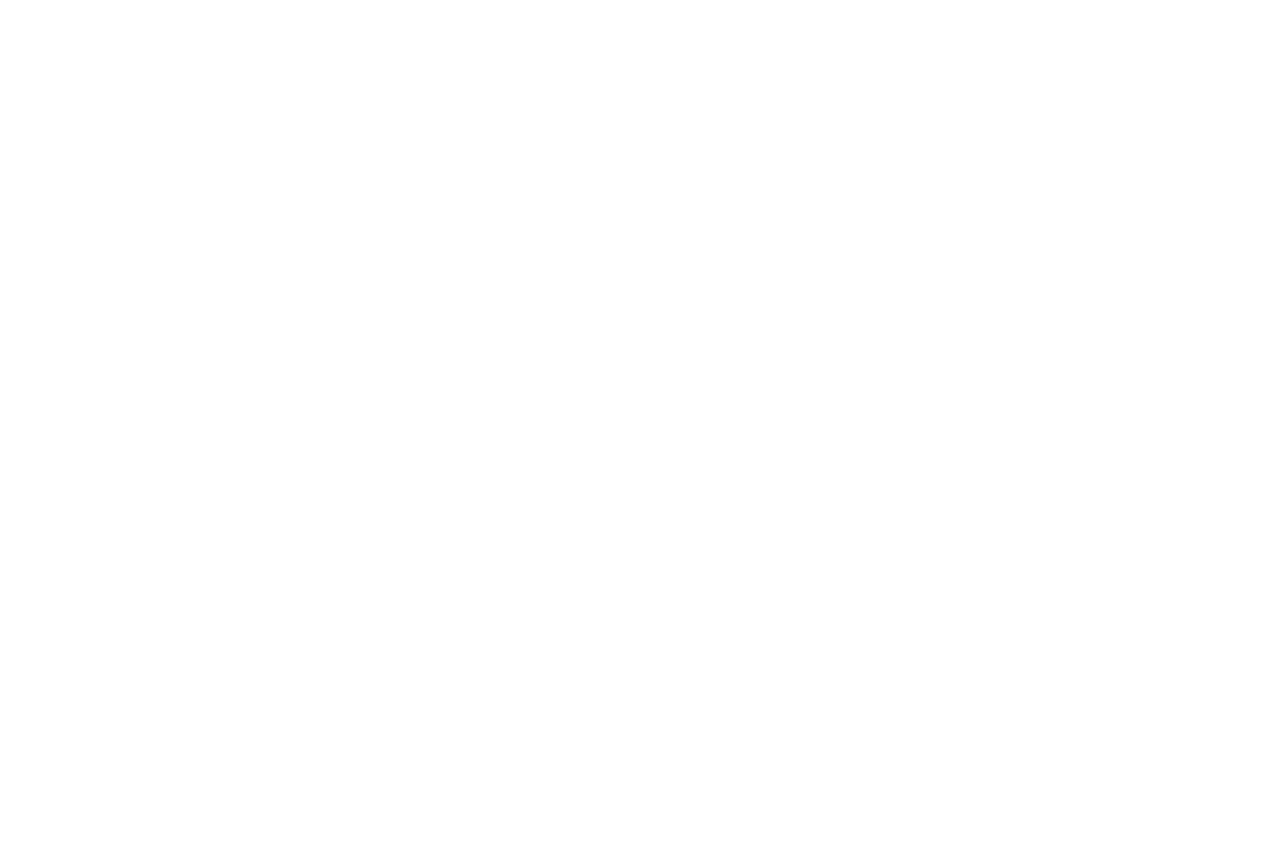
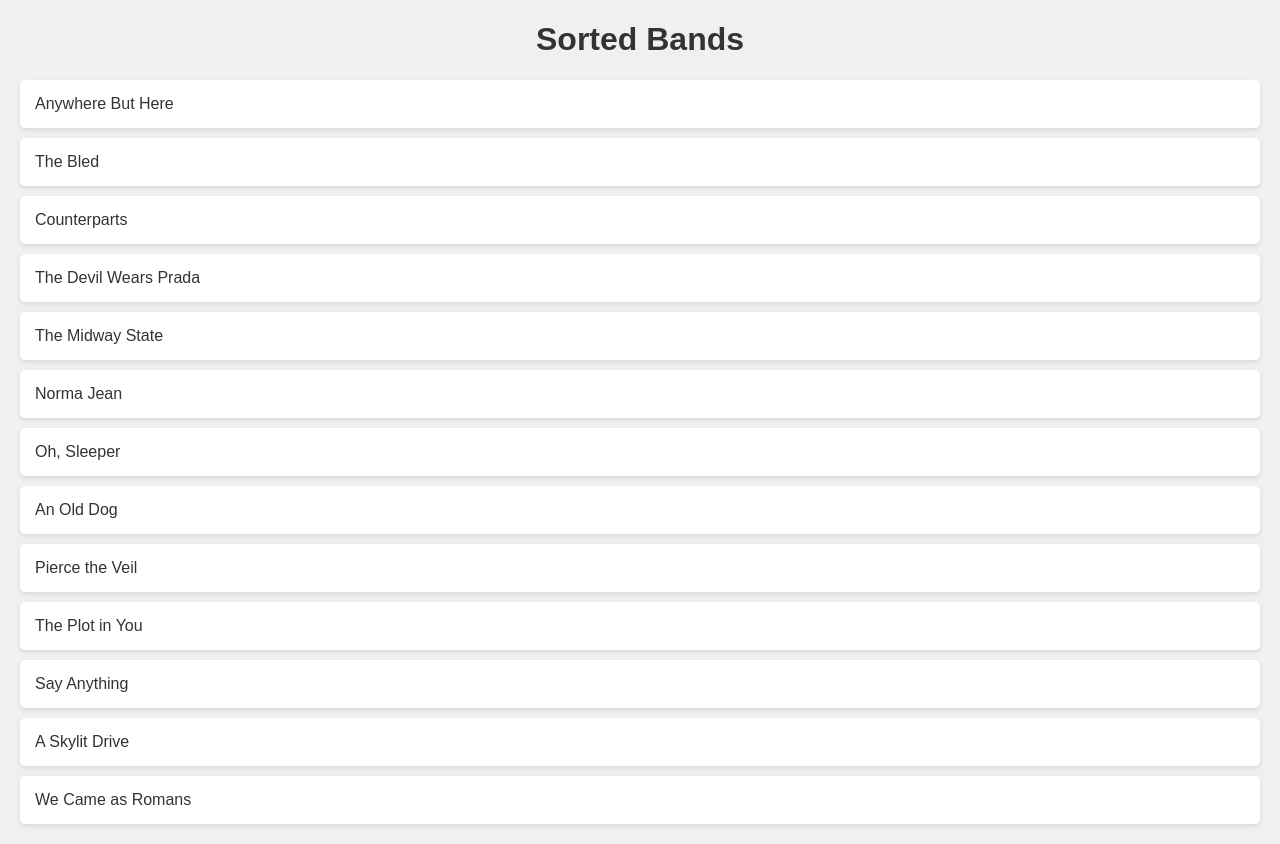
Before and after one commit to acciojob/sorting-articles-ajayv28, a website: page main.html in a window 1280 px wide. Before the commit the page ends 800 px from the top, so only its background shows below. Drawn offline with Linux system fonts and the light colour scheme.

Commit message:
created a submission

```diff
--- a/main.html
+++ b/main.html
@@ -8,6 +8,8 @@
 
 <body>
 	<!-- the entire body must be written by student -->
+	    <h1>Sorted Bands</h1>
+    <ul id="band"></ul>
     <script type="text/javascript" src="./script.js">
 </script>
 
--- a/script.js
+++ b/script.js
@@ -1 +1,39 @@
 //your JS code here. If required.
+const bands = [
+    'The Plot in You',
+    'The Devil Wears Prada',
+    'Pierce the Veil',
+    'Norma Jean',
+    'The Bled',
+    'Say Anything',
+    'The Midway State',
+    'We Came as Romans',
+    'Counterparts',
+    'Oh, Sleeper',
+    'A Skylit Drive',
+    'Anywhere But Here',
+    'An Old Dog'
+];
+
+// Function to sort the bands
+function sortBands(bands) {
+    return bands.sort((a, b) => {
+        const normalize = (str) => str.replace(/^(a|an|the)\s+/i, '').toLowerCase();
+        return normalize(a).localeCompare(normalize(b));
+    });
+}
+
+// Function to render the sorted bands to the DOM
+function renderBands() {
+    const sortedBands = sortBands(bands);
+    const bandList = document.getElementById('band');
+
+    sortedBands.forEach(band => {
+        const li = document.createElement('li');
+        li.textContent = band;
+        bandList.appendChild(li);
+    });
+}
+
+// Initial render
+renderBands();
--- a/styles.css
+++ b/styles.css
@@ -1 +1,24 @@
 /*  your css code here. If applicable */
+body {
+    font-family: Arial, sans-serif;
+    background-color: #f0f0f0;
+    color: #333;
+    margin: 20px;
+}
+
+h1 {
+    text-align: center;
+}
+
+ul {
+    list-style-type: none;
+    padding: 0;
+}
+
+li {
+    background: #fff;
+    margin: 10px 0;
+    padding: 15px;
+    border-radius: 5px;
+    box-shadow: 0 2px 5px rgba(0, 0, 0, 0.1);
+}
```
